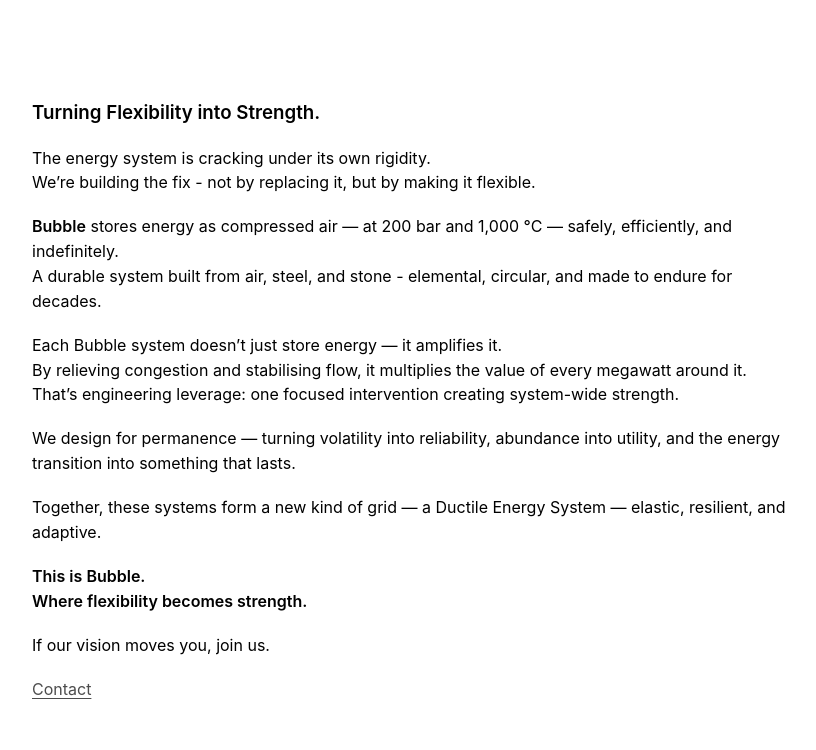
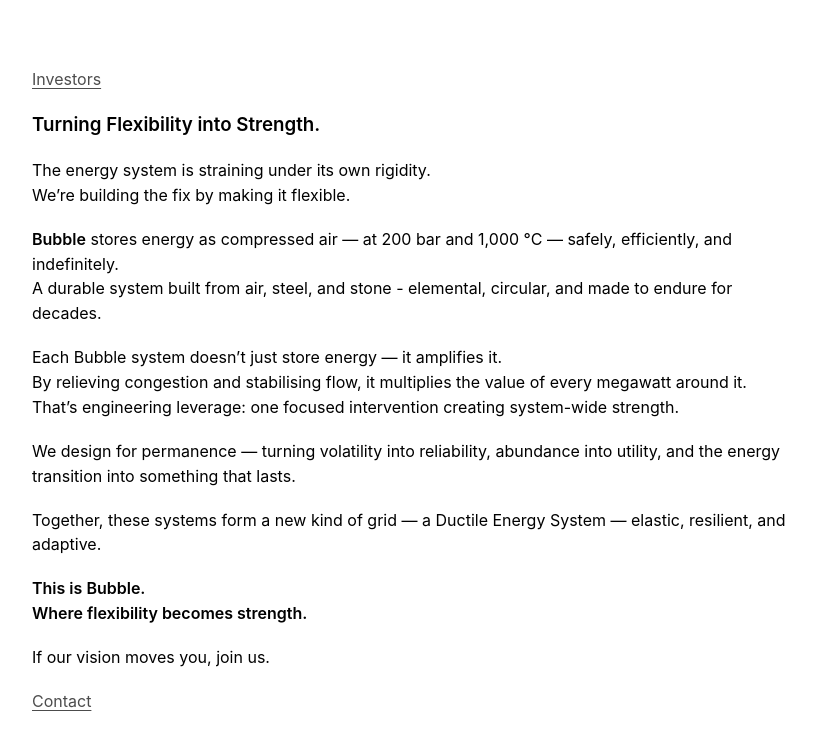
Before and after one commit to thperkins/Bubble, a plain HTML site: page index.html in a window 1280 px wide. Shown: the whole page, without its empty margins (224-1040 px from the left). Drawn offline with Linux system fonts and the light colour scheme; a script that the page names is missing.

Commit message:
Update index.html

```diff
--- a/index.html
+++ b/index.html
@@ -24,11 +24,12 @@
   <canvas id="bubbles"></canvas>
 
   <main>
+    <a href="/investors" class="investor-link">Investors</a>
     <h3><strong>Turning Flexibility into Strength.</strong></h3>
 
     <p>
-    The energy system is cracking under its own rigidity.<br>
-    We’re building the fix - not by replacing it, but by making it flexible.
+    The energy system is straining under its own rigidity.<br>
+    We’re building the fix by making it flexible.
     </p>
 
     <p>
```
